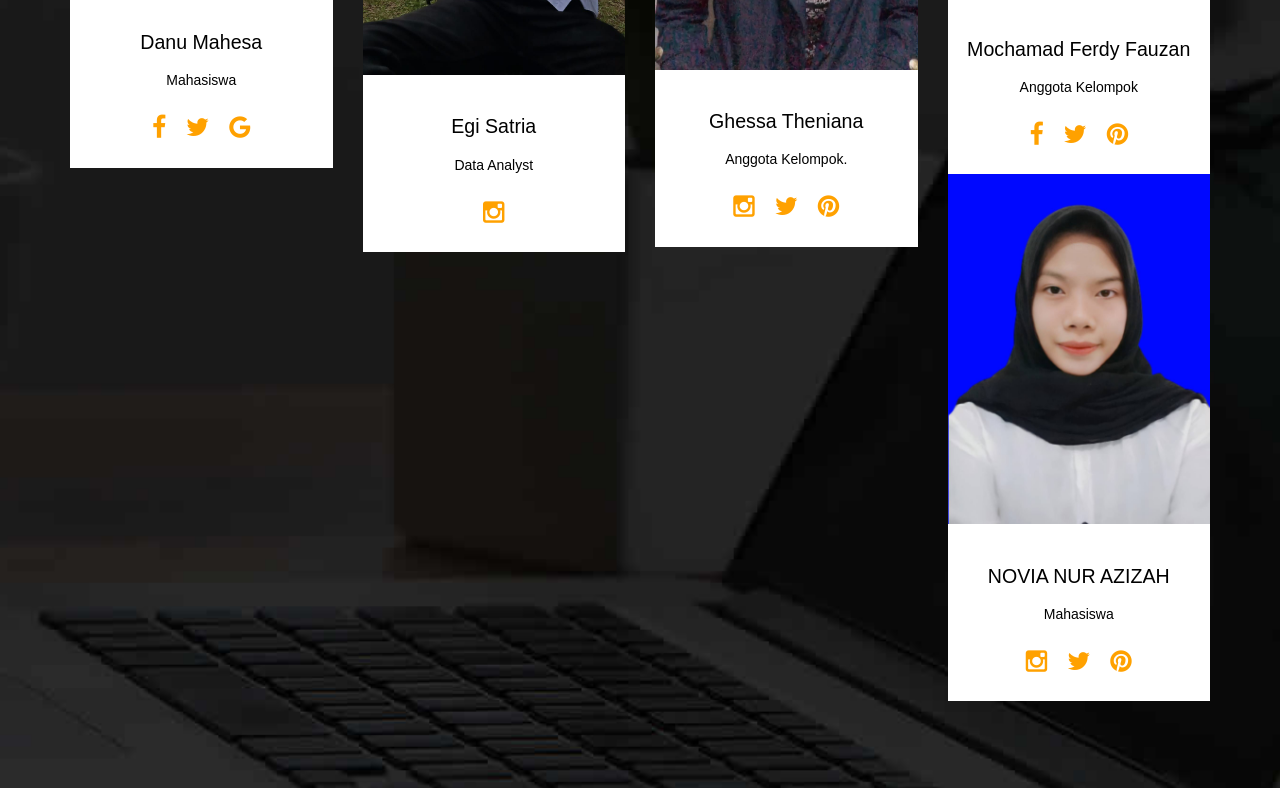
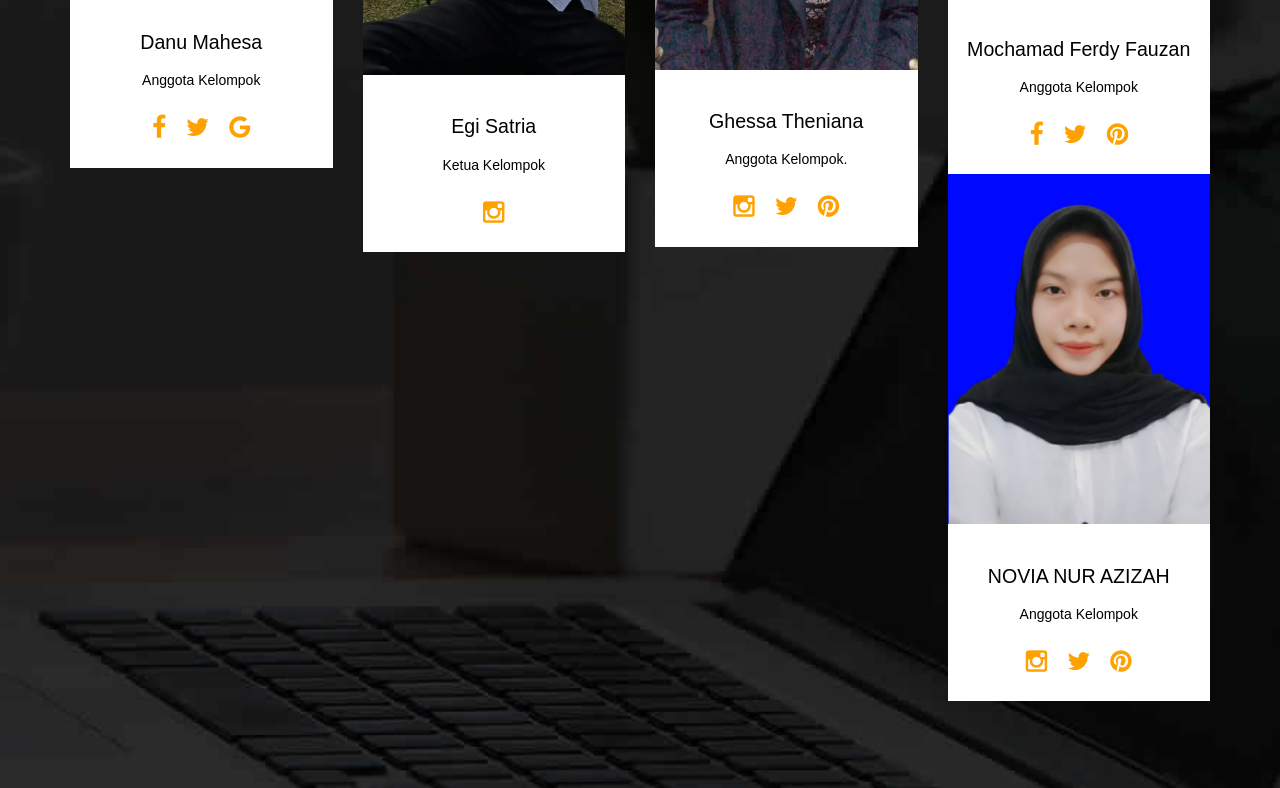
Before and after one commit to frddyy/B4.Tugas5.2.github.io, a plain HTML site: page index.html in a window 1280 px wide. Shown: the part 2009-2797 px from the top of the page. Drawn offline with Linux system fonts and the light colour scheme; some icons are missing.

Commit message:
Update index.html

```diff
--- a/index.html
+++ b/index.html
@@ -98,7 +98,7 @@
     </nav>
     <!-- =============== header =============== -->
     <header id="home" class="header">
-		<!-- =============== container =============== -->
+	<!--	<!-- =============== container =============== -->
         <div class="container">
             <div class="header-content row">
 
@@ -132,7 +132,7 @@
 
 
         </div>
-		<!-- =============== container end =============== -->
+		<!-- =============== container end =============== --> -->
     </header>
     <!-- =============== About =============== -->
     <section id="about" class="">
@@ -166,7 +166,7 @@
                    <div class="timg"><img src="assets/img/WhatsApp Image 2022-02-14 at 13.50.43.jpeg"/></div>
 				    <div class="t-box">
 				   <h3>Danu Mahesa</h3>
-				   <span>Mahasiswa </span>
+				   <span>Anggota Kelompok</span>
 				   <ul class="social-links">
 						<li><a class="wow fadeInUp animated" href="https://www.facebook.com/danu.mahesa.5"><i class="fa fa-facebook"></i></a></li>
 						<li><a data-wow-delay=".1s" class="wow fadeInUp animated" href="https://twitter.com/Tejapakualam12"><i class="fa fa-twitter"></i></a></li>
@@ -178,7 +178,7 @@
                     <div class="timg"><img src="assets/img/team-img2.jpg"/></div>
 				   <div class="t-box">
 				   <h3>Egi Satria</h3>
-				   <span>Data Analyst</span>
+				   <span>Ketua Kelompok</span>
 				   <ul class="social-links">
 						<li><a class="wow fadeInUp animated" href=""><i class="fa fa-Gmail"></i></a></li>
 						<li><a data-wow-delay=".1s" class="wow fadeInUp animated" href="https://instagram.com/egidyw_?utm_medium=copy_link"><i class="fa fa-instagram"></i></a></li>
@@ -215,7 +215,7 @@
                     <div class="timg"><img src="assets/img/aku.jpg"/></div>
 				    <div class="t-box">
 				   <h3>NOVIA NUR AZIZAH</h3>
-				   <span>Mahasiswa</span>
+				   <span>Anggota Kelompok</span>
 				   <ul class="social-links">
 						<li><a class="wow fadeInUp animated" href="https://www.instagram.com/novianzh/"><i class="fa fa-instagram"></i></a></li>
 						<li><a data-wow-delay=".1s" class="wow fadeInUp animated" href="https://twitter.com/hypylyy"><i class="fa fa-twitter"></i></a></li>
```
